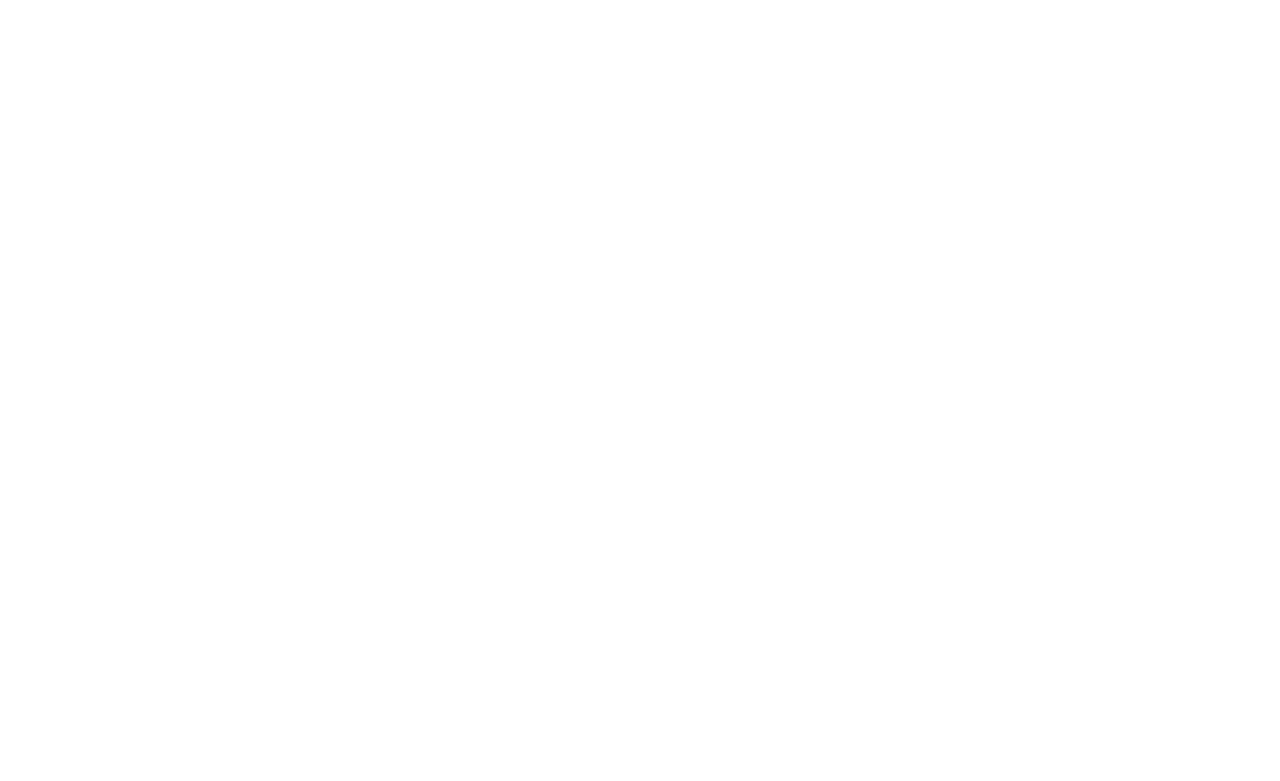
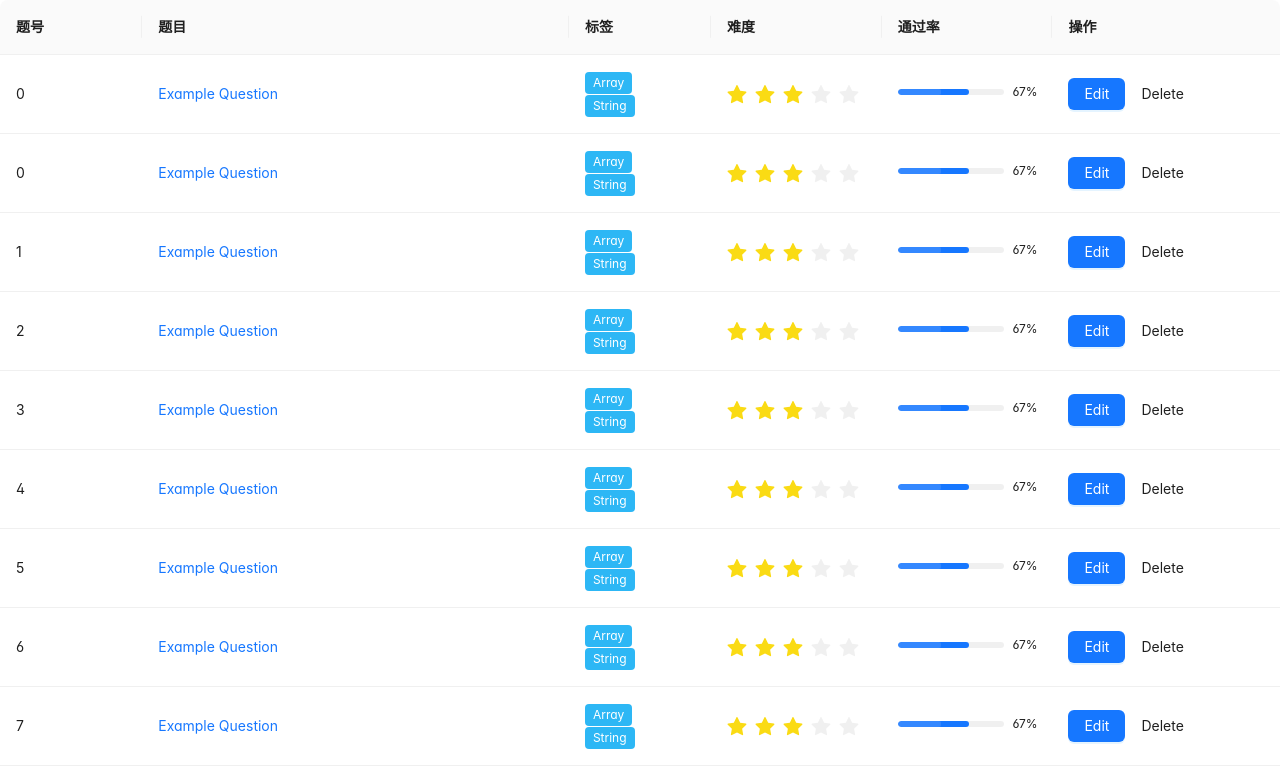
Before and after one commit to Dou-D/v3-oj, a Vue app: page /console/problems in a window 1280 px wide. Before the commit this address had no page. Shown: the top 781 px of the page. Built offline with nearby package versions, Linux system fonts and the light colour scheme; what @guolao/vue-monaco-editor would draw is missing.

Commit message:
题目管理

```diff
--- a/src/router/router.js
+++ b/src/router/router.js
@@ -54,13 +54,25 @@
     // 后台管理
     {
       path: "/console",
-      name: "console",
+      redirect: "/console/problems",
       component: () => import("@/views/admin/index.vue"),
       children: [
+        // 添加题目
         {
           path: "/console/addproblem",
-          name: "problem",
           component: () => import("@/views/admin/addproblem.vue"),
+        },
+        {
+          path: "/console/problems",
+          component: () => import("@/views/admin/problems.vue"),
+        },
+        {
+          path: "/console/users",
+          component: () => import("@/views/admin/users.vue"),
+        },
+        {
+          path: "/console/problem",
+          component: () => import("@/views/admin/problem.vue"),
         }
       ]
     }
--- /dev/null
+++ b/src/stores/user.js
@@ -0,0 +1,6 @@
+import { ref, computed } from "vue";
+import { defineStore } from "pinia";
+
+export const useCounterStore = defineStore("user", () => {
+  const menu = "";
+});
--- /dev/null
+++ b/src/views/admin/problem.vue
@@ -0,0 +1,5 @@
+<template>
+
+</template>
+
+<script setup></script>
--- /dev/null
+++ b/src/views/admin/problems.vue
@@ -0,0 +1,94 @@
+<template>
+    <a-table :columns="columns" :dataSource="dataSource" :pagination="false">
+      <template #bodyCell="{ record, column }">
+        <template v-if="column.dataIndex === 'tag'">
+          <a-tag color="#2db7f5" v-for="tag in record.tag" :key="tag">{{ tag }}</a-tag>
+        </template>
+        <template v-else-if="column.dataIndex === 'title'">
+          <router-link :to="`/problem?id=${record.id}`">{{ record.title }}</router-link>
+        </template>
+        <template v-else-if="column.dataIndex === 'degree'">
+          <a-rate :value="record.degree" disabled />
+        </template>
+        <template v-else-if="column.dataIndex === 'passing_rate'">
+          <a-progress :percent="record.passing_rate" size="small" status="active" />
+        </template>
+        <!-- 操作列 -->
+        <template v-else-if="column.dataIndex === 'action'">
+          <div>
+            <a-button type="primary" @click="editRecord(record.id)">Edit</a-button>
+            <a-button type="danger" @click="deleteRecord(record.id)">Delete</a-button>
+          </div>
+        </template>
+      </template>
+    </a-table>
+  </template>
+
+  <script setup>
+  import { ref } from 'vue';
+  import { MailOutlined, UserOutlined, BookOutlined, MenuUnfoldOutlined } from '@ant-design/icons-vue';
+
+  const dataSource = ref([
+    {
+      "id": 0,
+      "title": "Example Question",
+      "tag": ["Array", "String"],
+      "degree": 3,
+      "passing_rate": 67
+    }
+    // 添加更多题目
+  ]);
+  for (let i = 0; i < 20; i++) {
+    dataSource.value.push({
+      "id": i,
+      "title": "Example Question",
+      "tag": ["Array", "String"],
+      "degree": 3,
+      "passing_rate": 67
+    })
+  }
+  const columns = [
+    {
+      title: '题号',
+      dataIndex: 'id',
+      width: '10%',
+    },
+    {
+      title: '题目',
+      dataIndex: 'title',
+      width: '30%',
+    },
+    {
+      title: '标签',
+      dataIndex: 'tag',
+      width: '10%',
+    },
+    {
+      title: '难度',
+      dataIndex: 'degree',
+      width: '12%',
+    },
+    {
+      title: '通过率',
+      dataIndex: 'passing_rate',
+      width: '12%',
+    },
+    // 操作列
+    {
+      title: '操作',
+      width: '16%',
+      dataIndex: 'action', // 这个不是必须的，但是要保持与模板中的对应
+    },
+  ];
+
+  function editRecord(id) {
+    console.log('Editing record with id:', id);
+    // 实现编辑跳转逻辑
+    window.location.href = `/console/problems?id=${id}`;
+  }
+
+  function deleteRecord(id) {
+    console.log('Deleting record with id:', id);
+    // 实现删除逻辑
+  }
+  </script>
--- a/src/views/user/login.vue
+++ b/src/views/user/login.vue
@@ -69,6 +69,7 @@
     return !(formState.username && formState.password);
 });
 
+// 开始登录
 const handleLogin = async () => {
     const res = await getLoginAPI({ username: formState.username, password: formState.password });
     if (res.data.code != 200) {
```
